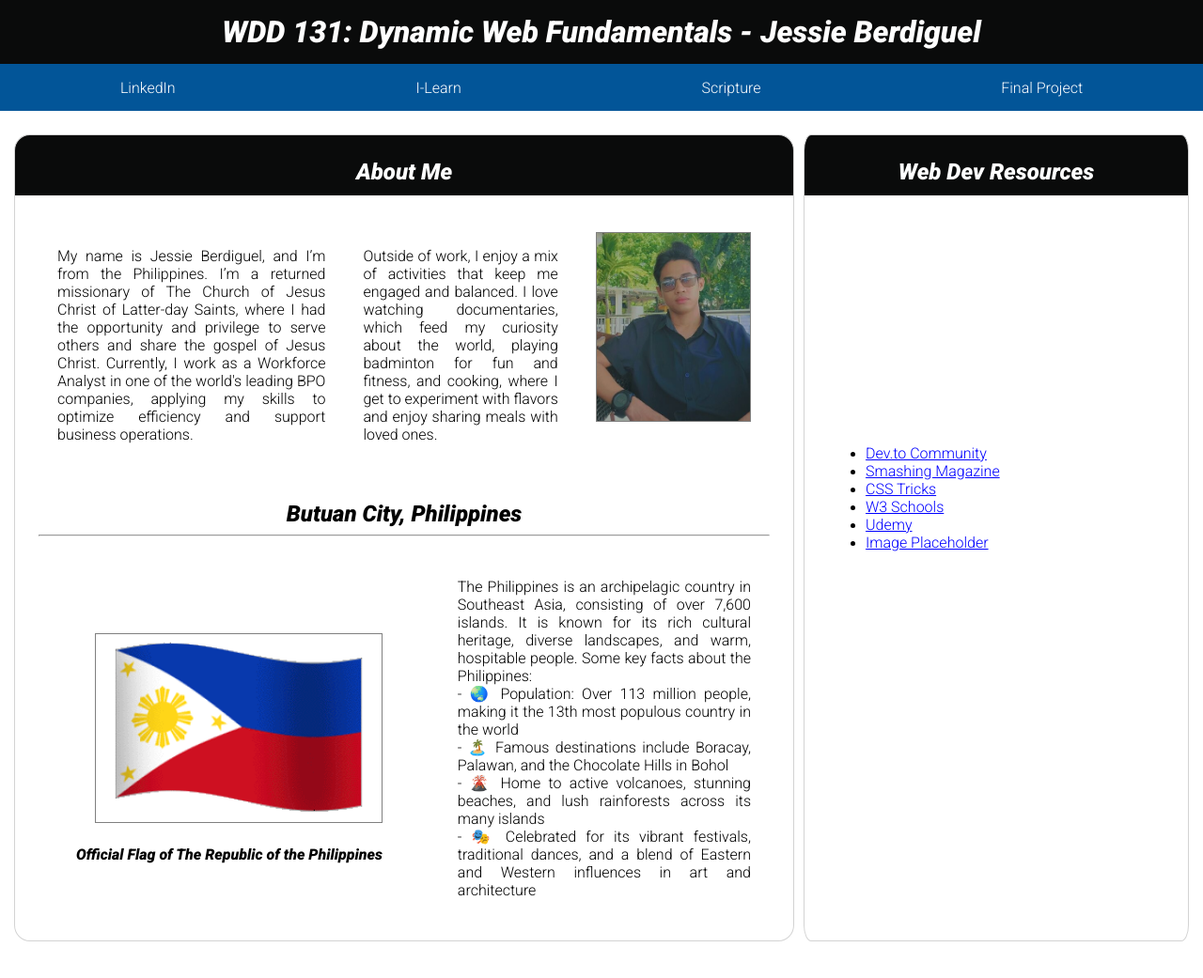
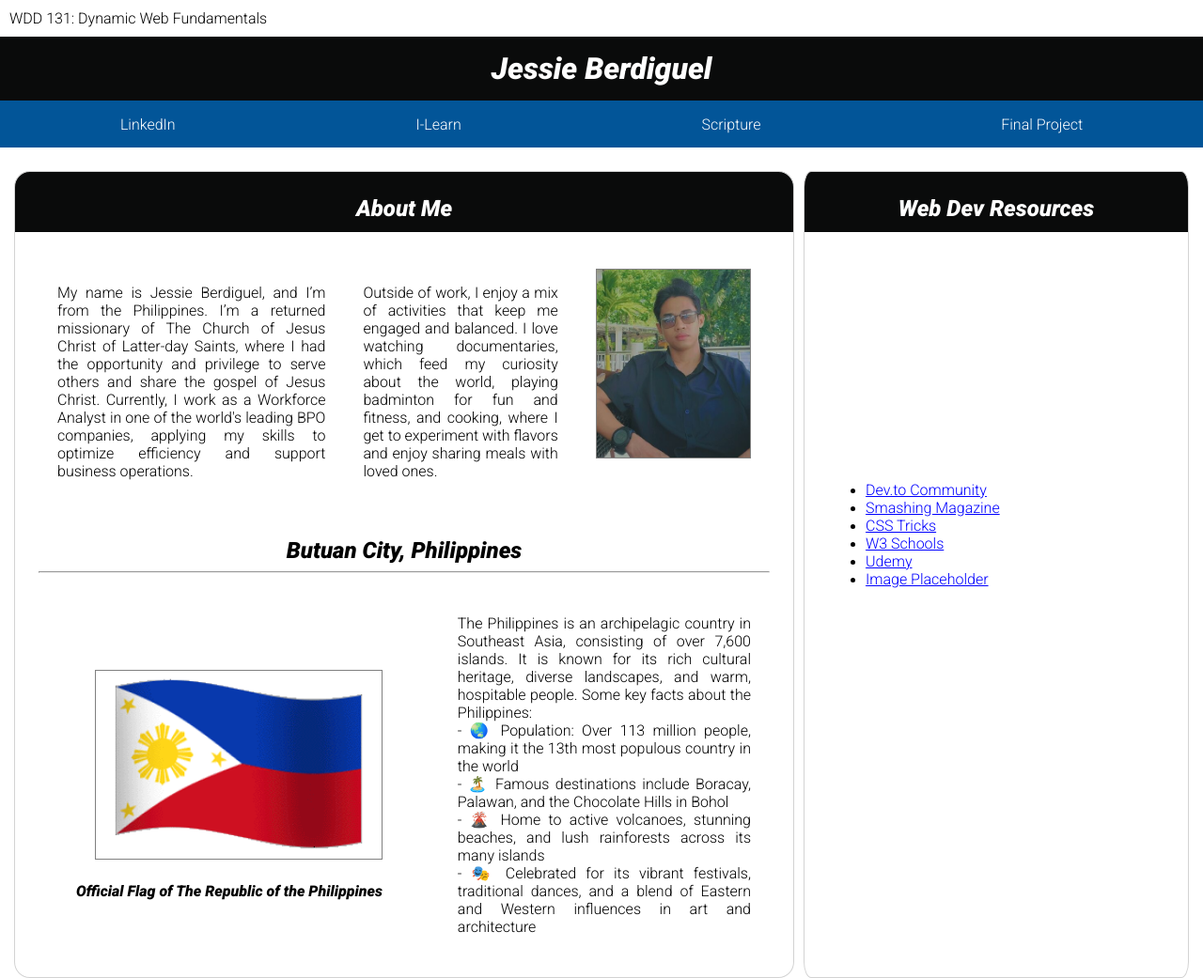
Before and after one commit to byui-jc/wdd131, a plain HTML site: page index.html in a window 1280 px wide. Shown: the top 1041 px of the page at 94% size. Drawn offline with Linux system fonts and the light colour scheme.

Commit message:
first commit

```diff
--- a/index.html
+++ b/index.html
@@ -17,7 +17,8 @@
 
 <body>
  <header>
-  <h1>WDD 131: Dynamic Web Fundamentals - Jessie Berdiguel</h1>
+  <span id="course-title">WDD 131: Dynamic Web Fundamentals</span>
+  <h1>Jessie Berdiguel</h1>
   <nav>
     <a href="https://www.linkedin.com/in/jc-berdiguel/" target="_blank">LinkedIn</a>
     <a href="https://byui.instructure.com/" target="_blank">I-Learn</a>
```
